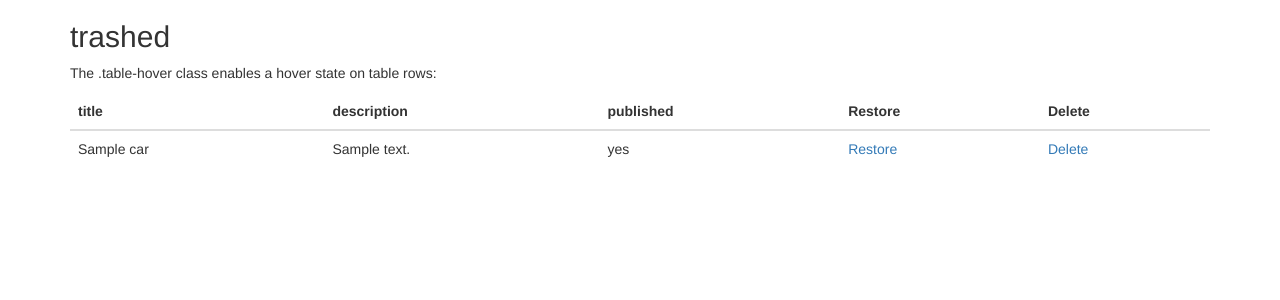
After one commit to SaaraAHmed/task-car-laravel, a Laravel app: template resources/views/trashed.blade.php in a window 1280 px wide. The commit adds this page. Shown: the top 300 px of the page. Run offline with Laravel 10, Linux system fonts and the light colour scheme; the template is opened without the code that fills it: most values are stand-ins (such as "Sample title", 1, 10 or a date in 2020).

Commit message:
softdelete/forcedelete/restore/valiation cars

```diff
--- a/app/Models/Car.php
+++ b/app/Models/Car.php
@@ -4,12 +4,13 @@ namespace App\Models;
 
 use Illuminate\Database\Eloquent\Factories\HasFactory;
 use Illuminate\Database\Eloquent\Model;
-
+use Illuminate\Database\Eloquent\softDeletes;
 class Car extends Model
 {
-    use HasFactory;
+    use HasFactory , softDeletes ;
     protected $fillable = [
         'carTitle',
         'description',
+        'published'
         ];
 }
--- /dev/null
+++ b/resources/views/trashed.blade.php
@@ -0,0 +1,58 @@
+<!DOCTYPE html>
+<html lang="en">
+<head>
+  <title>trashed cars</title>
+  <meta charset="utf-8">
+  <meta name="viewport" content="width=device-width, initial-scale=1">
+  <link rel="stylesheet" href="https://maxcdn.bootstrapcdn.com/bootstrap/3.4.1/css/bootstrap.min.css">
+  <script src="https://ajax.googleapis.com/ajax/libs/jquery/3.7.1/jquery.min.js"></script>
+  <script src="https://maxcdn.bootstrapcdn.com/bootstrap/3.4.1/js/bootstrap.min.js"></script>
+</head>
+<body>
+
+<div class="container">
+  <h2>trashed</h2>
+  <p>The .table-hover class enables a hover state on table rows:</p>
+  <table class="table table-hover">
+    <thead>
+      <tr>
+        <th>title</th>
+        <th>description</th>
+        <th>published</th>
+        <th>Restore</th>
+        <th>Delete</th>
+      </tr>
+    </thead>
+    <tbody>
+     @foreach($cars as $car)
+      <tr>
+        <td>{{ $car->carTitle }}</td>
+        <td>{{ $car->description }}</td>
+        <td>
+           @if($car->published)
+              yes
+           @else
+              no
+            @endif
+        </td>
+        <td><a href="restoreCar/{{ $car->id }}" >Restore</a></td>
+        <td><a href="carDeleted/{{ $car->id }}" >Delete</a></td>
+
+       </tr>
+       @endforeach
+      <!-- <tr>
+        <td>Mary</td>
+        <td>Moe</td>
+        <td>mary@example.com</td>
+      </tr>
+      <tr>
+        <td>July</td>
+        <td>Dooley</td>
+        <td>july@example.com</td>
+      </tr> -->
+    </tbody>
+  </table>
+</div>
+
+</body>
+</html>
--- a/resources/views/updatecar.blade.php
+++ b/resources/views/updatecar.blade.php
@@ -26,6 +26,7 @@
     <div class="checkbox">
       <label><input type="checkbox" name="published" @checked($car->published)> Published </label>
     </div>
+
     <button type="submit" class="btn btn-default">Submit</button>
   </form>
 </div>
--- a/routes/web.php
+++ b/routes/web.php
@@ -197,3 +197,7 @@ Route::put('updateCar/{id}', [CarController::class,'update'])->name('updateCar')
 
 Route::get('carDetail/{id}', [CarController::class,'show'])->name('carDetail');
 Route::get('deleteCar/{id}', [CarController::class,'destroy']);
+
+Route::get('trashed', [CarController::class,'trashed']);
+Route::get('carDeleted/{id}', [CarController::class,'carDeleted']);
+Route::get('restoreCar/{id}', [CarController::class,'restoreCar']);
```
Also changed, not shown: app/Http/Controllers/CarController.php (+43 -12 lines), resources/views/addcars.blade.php (+11 -3 lines), database/migrations/2023_11_15_195245_create_cars_table.php.
